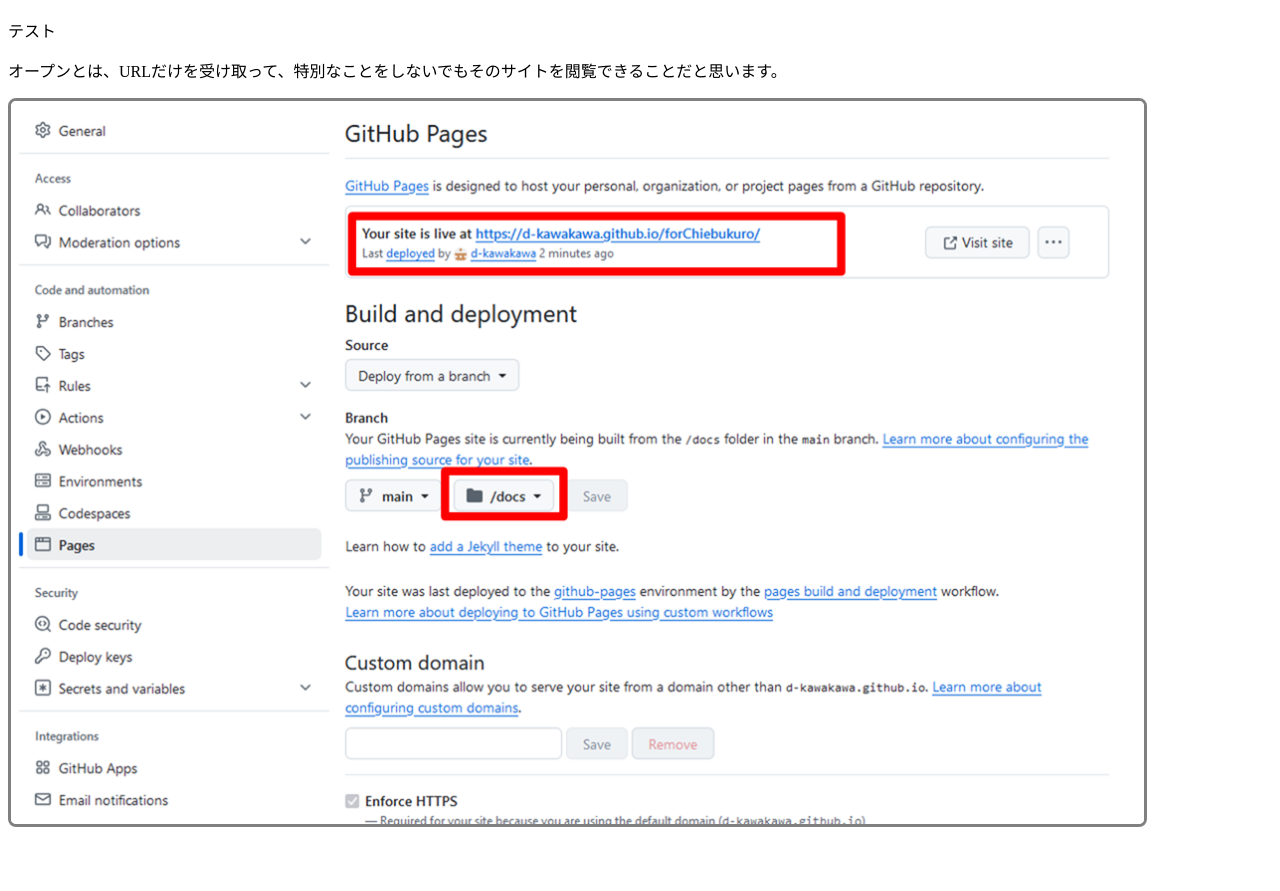
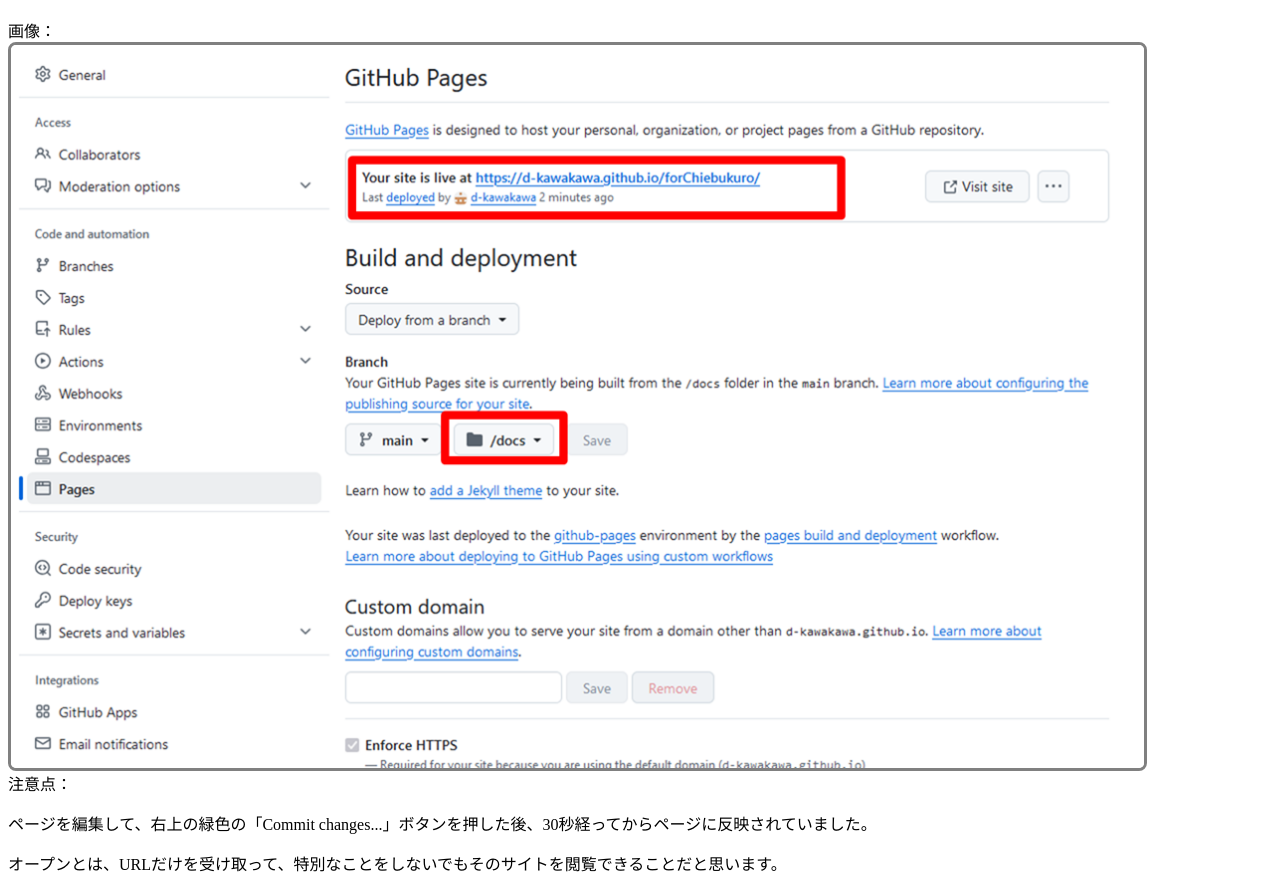
Before and after one commit to d-kawakawa/forChiebukuro, a plain HTML site: page index.html in a window 1280 px wide. Shown: the part 57-948 px from the top of the page. Before the commit the page ends 892 px from the top, so only its background shows below. Drawn offline with Linux system fonts and the light colour scheme.

Commit message:
Update index.html

```diff
--- a/index.html
+++ b/index.html
@@ -5,14 +5,16 @@
 </head>
 <body>
 <h1>知恵袋向けテストページ</h1>
-  テスト<BR>
-<p>オープンとは、URLだけを受け取って、特別なことをしないでもそのサイトを閲覧できることだと思います。</p>
+  画像：<BR>
 <img src="Sheet2.png" style="
   max-width : 1139px;
   width : 100%;
   border : solid 3px gray;
   border-radius : .5em;
   box-sizing : border-box;
-  ">
+  "><BR>
+  注意点：<BR>
+<p>ページを編集して、右上の緑色の「Commit changes...」ボタンを押した後、30秒経ってからページに反映されていました。</p>
+<p>オープンとは、URLだけを受け取って、特別なことをしないでもそのサイトを閲覧できることだと思います。</p>
 </body>
 </html>
```
